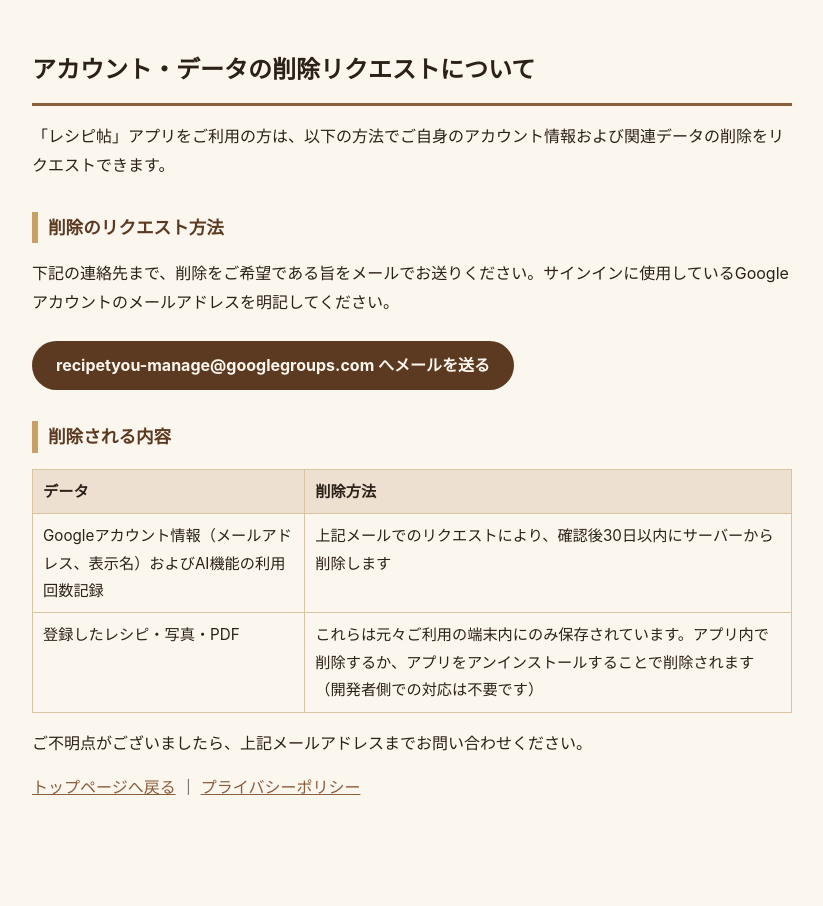
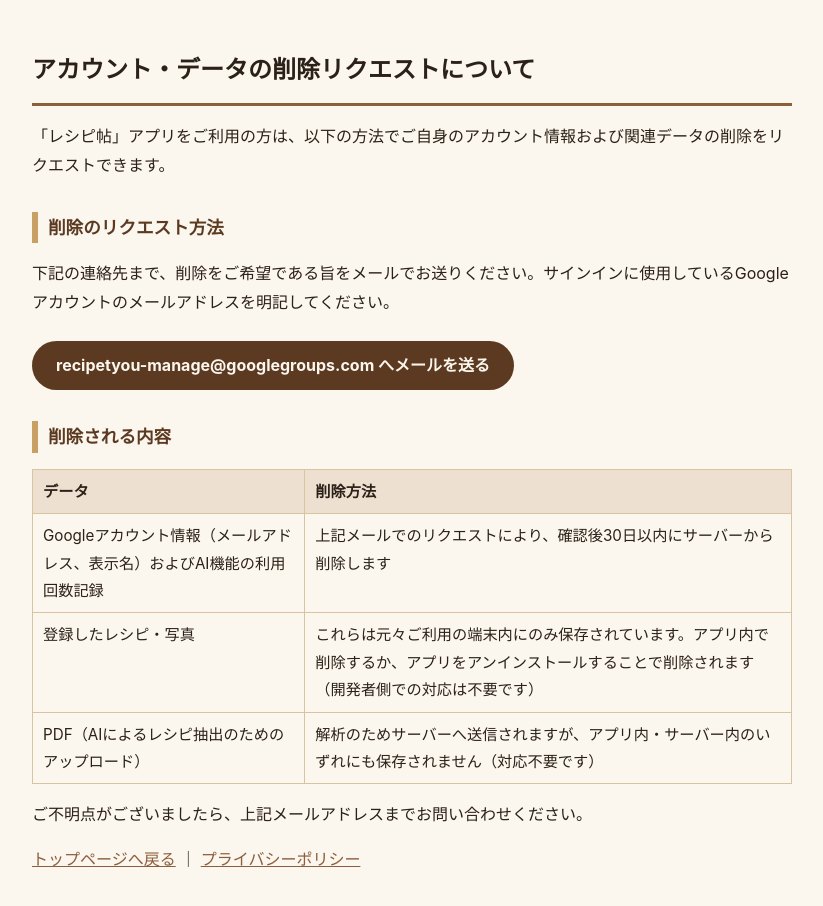
Before and after one commit to onpace1216/recipe-manager-app-privacy, a plain HTML site: page data-deletion/index.html in a window 1280 px wide. Shown: the whole page, without its empty margins (228-1051 px from the left). Drawn offline with Linux system fonts and the light colour scheme.

Commit message:
Correct PDF storage claims, note Android backup on about page
privacy-policy and data-deletion both implied PDFs are stored on-device
and removed with a recipe/uninstall, like photos. In reality PDFs are
only read into memory and sent to the extraction API — never written
to app storage on the client or the proxy server. Also adds the
Android standard backup disclosure to the about page, matching what
privacy-policy already says.

```diff
--- a/data-deletion/index.html
+++ b/data-deletion/index.html
@@ -76,8 +76,12 @@
     <td>上記メールでのリクエストにより、確認後30日以内にサーバーから削除します</td>
   </tr>
   <tr>
-    <td>登録したレシピ・写真・PDF</td>
+    <td>登録したレシピ・写真</td>
     <td>これらは元々ご利用の端末内にのみ保存されています。アプリ内で削除するか、アプリをアンインストールすることで削除されます（開発者側での対応は不要です）</td>
+  </tr>
+  <tr>
+    <td>PDF（AIによるレシピ抽出のためのアップロード）</td>
+    <td>解析のためサーバーへ送信されますが、アプリ内・サーバー内のいずれにも保存されません（対応不要です）</td>
   </tr>
 </table>
 
```
Also changed, not shown: about/index.html (+1 -1 lines), privacy-policy/index.html (+3 -1 lines).
